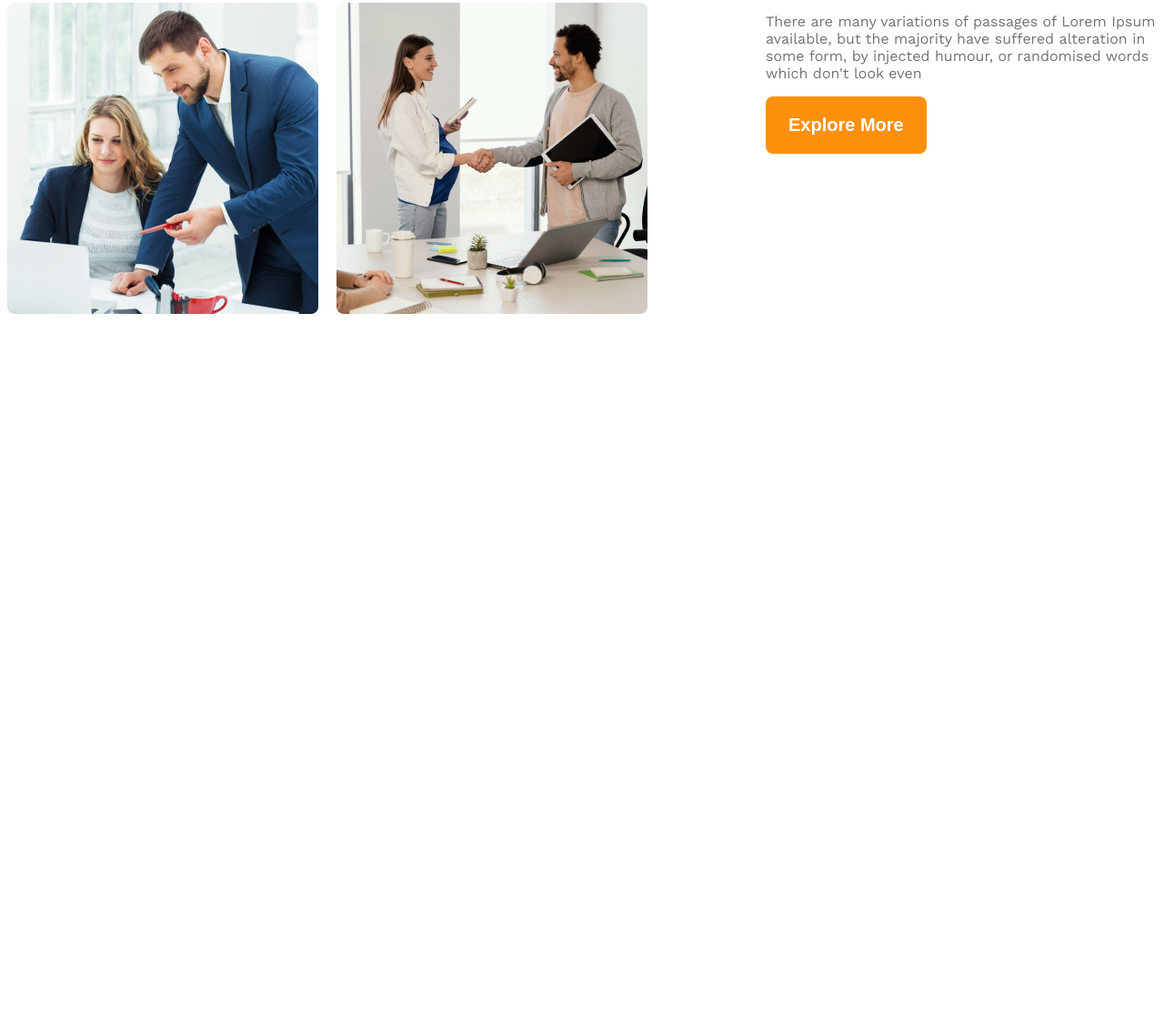
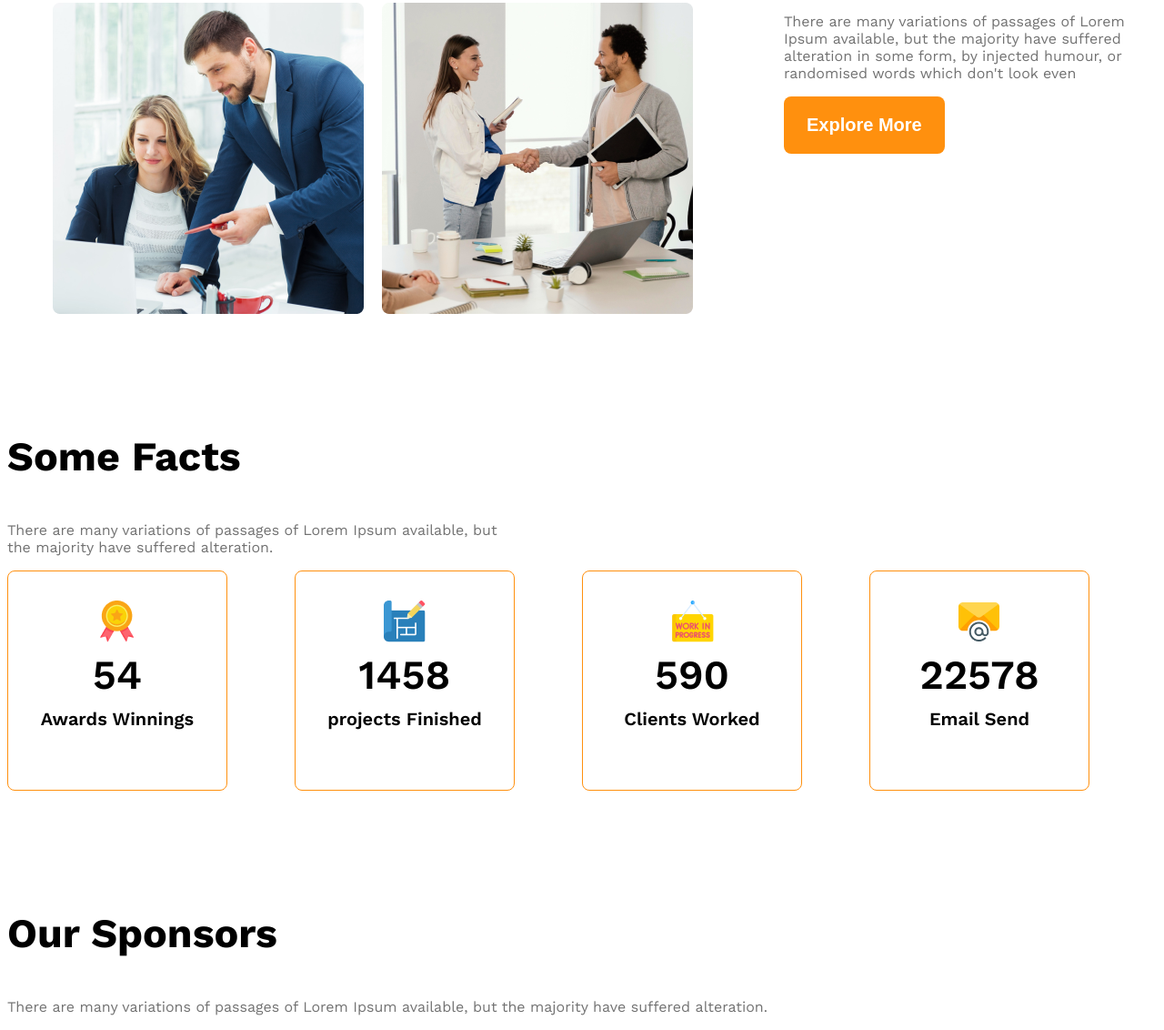
Before and after one commit to samiulIslam-git/architects-website-project, a plain HTML site: page index.html in a window 1280 px wide. Shown: the part 1465-2597 px from the top of the page at 91% size. Before the commit the page ends 1818 px from the top, so only its background shows below. Drawn offline with nearby package versions, Linux system fonts and the light colour scheme.

Commit message:
Added Facts Contents And Apply Flex

```diff
--- a/index.html
+++ b/index.html
@@ -39,9 +39,57 @@
                 <img src="images/team4.png" alt="">
             </div>
             <div class="our-features">
-                <h3 class="feature-title"><span id="quick-list" class="text-light-gray">Quick list</span> <span>of our </span><span class="text-primary">Features</span></h3>
-                <p class="feature-description text-light-gray">There are many variations of passages of Lorem Ipsum available, but the majority have suffered alteration in some form, by injected humour, or randomised words which don't look even</p>
+                <h3 class="section-title"><span id="quick-list" class="text-light-gray">Quick list</span> <span>of our
+                    </span><span class="text-primary">Features</span></h3>
+                <p class="feature-description text-light-gray">There are many variations of passages of Lorem Ipsum
+                    available, but the majority have suffered alteration in some form, by injected humour, or randomised
+                    words which don't look even</p>
                 <button class="btn-primary">Explore More</button>
+            </div>
+        </section>
+
+        <section>
+            <h3 class="section-title">Some Facts</h3>
+            <p class="text-light-gray fact-description">There are many variations of passages of Lorem Ipsum available, but the majority
+                have suffered alteration.</p>
+            <div class="facts-container">
+                <div class="fact-card display-flex">
+                    <div>
+                        <img src="images/icons/ribon.png" alt="" class="fact-icon">
+                        <h4 class="fact-number">54</h4>
+                        <h5 class="fact-name">Awards Winnings</h5>
+                    </div>
+                </div>
+                <div class="fact-card display-flex">
+                    <div>
+                        <img src="images/icons/projects.png" alt="" class="fact-icon">
+                        <h4 class="fact-number">1458</h4>
+                        <h5 class="fact-name">projects Finished</h5>
+                    </div>
+                </div>
+                <div class="fact-card display-flex">
+                    <div>
+                        <img src="images/icons/customers.png" alt="" class="fact-icon">
+                        <h4 class="fact-number">590</h4>
+                        <h5 class="fact-name">Clients Worked </h5>
+                    </div>
+                </div>
+                <div class="fact-card display-flex">
+                    <div>
+                        <img src="images/icons/email.png" alt="" class="fact-icon">
+                        <h4 class="fact-number">22578</h4>
+                        <h5 class="fact-name">Email Send</h5>
+                    </div>
+                </div>
+            </div>
+        </section>
+    <!-- some facts -->
+
+
+        <section class="our-sponsors">
+            <div class="sopnsor-info">
+                <h3 class="section-title">Our Sponsors</h3>
+                <p class="text-light-gray">There are many variations of passages of Lorem Ipsum available, but the majority have suffered alteration.</p>
             </div>
         </section>
     </main>
--- a/styles/style.css
+++ b/styles/style.css
@@ -46,8 +46,13 @@ main {
     margin: 0 auto;
 }
 
-main>section {
+main > section {
     margin-top: 130px;
+}
+
+.section-title {
+    font-size: 2.8rem;
+    font-weight: 700;
 }
 
 /* header styles */
@@ -107,20 +112,50 @@ main>section {
     display: grid;
     grid-template-columns: repeat(2, 1fr);
     gap: 20px;
+    margin-left: 50px;
 }
 
 .our-features {
-    margin-left: 130px;
+    margin-left: 100px;
     max-width: 530px;
-}
-
-.feature-title {
-    font-size: 2.8rem;
-    font-weight: 700;
 }
 
 #quick-list {
     font-weight: 500;
+}
+
+/* some facts related styles */
+
+.facts-container{
+    display: grid;
+    grid-template-columns: repeat(4, 1fr);
+}
+
+.fact-card{
+    border:1px solid #FF900E ;
+    width: 240px;
+    height: 240px;
+    border-radius: 8px;
+    align-items: center;
+    text-align: center;
+    justify-content: center;
+}
+
+.fact-number{
+    font-size: 2.8rem;
+    font-weight: 600;
+    margin-top: 5px;
+    margin-bottom: 10px;
+}
+
+.fact-name{
+    font-size: 1.25rem;
+    font-weight: 600;
+    margin-top: 10px;
+}
+
+.fact-description{
+    max-width: 540px;
 }
 
 /* responsive media query */
@@ -132,14 +167,21 @@ main>section {
         flex-direction: column;
     }
 
-    .team-image-container {
-        grid-template-columns: repeat(1, 1fr);
+    .team-image-container, .facts-container {
+        grid-template-columns: 1fr;
+    }
+
+    .facts-container{
+        justify-items: center;
+        gap: 24px;
     }
 
     .our-features{
         margin-left: 20px;
     }
 }
+
+/* sponsor related info */
 
 /* medium size device */
 @media screen and (min-width: 576px) and (max-width: 992px) {
```
